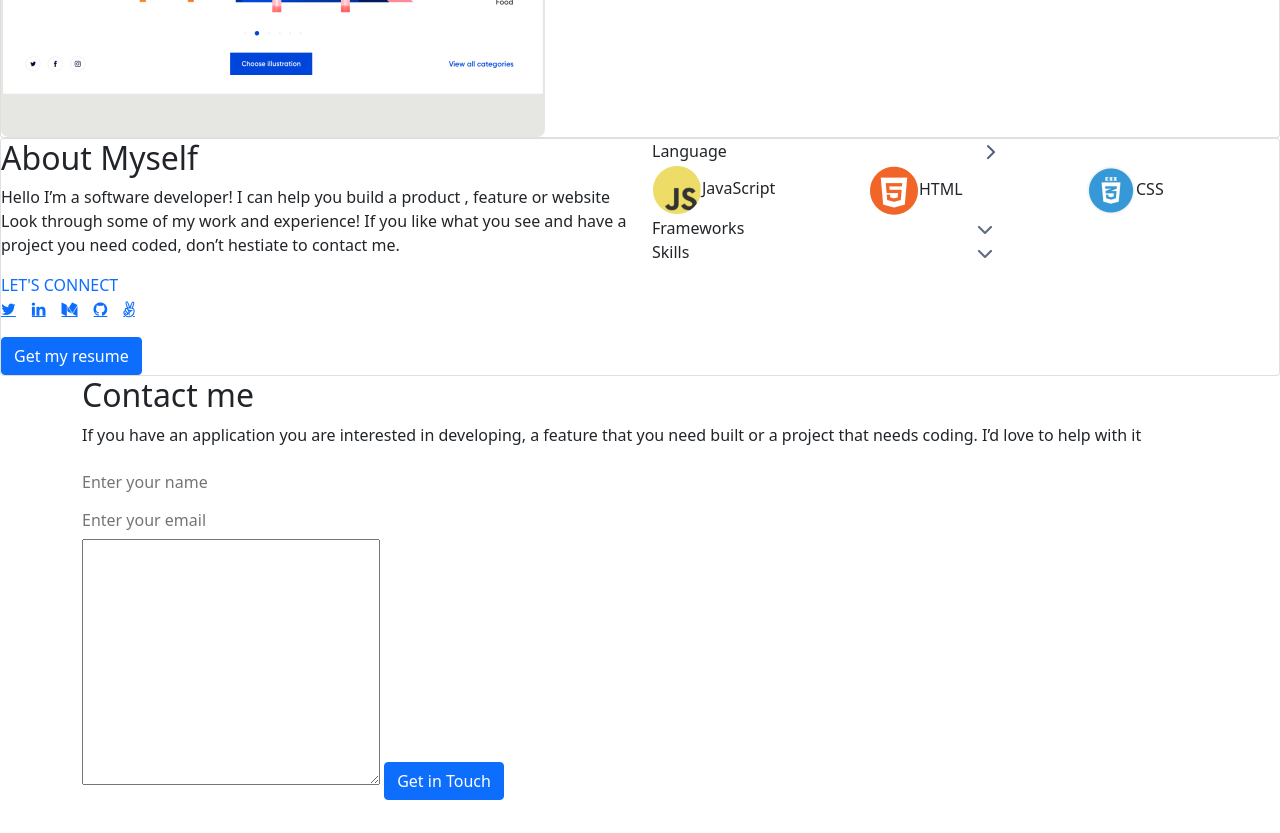
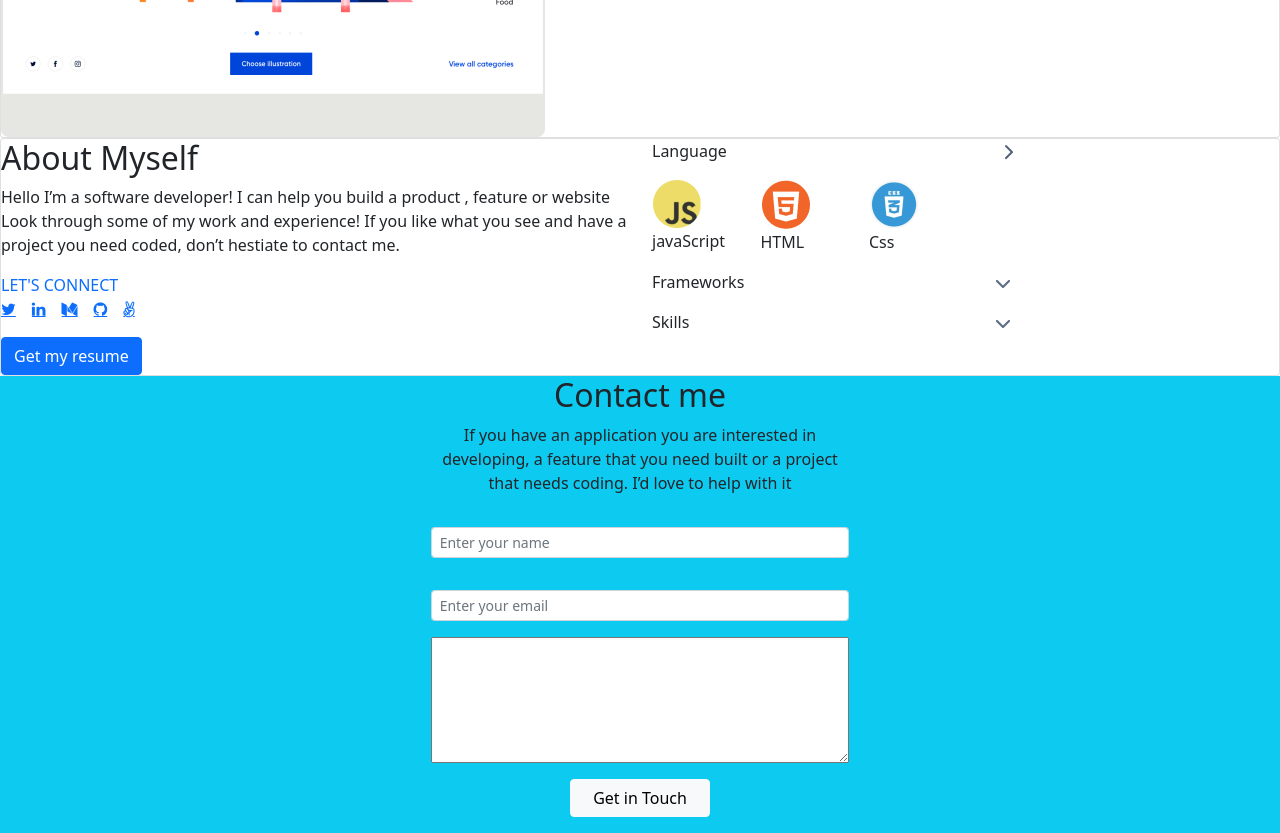
Before and after one commit to Matthieu96Code/Bootstrap-framework-project, a plain HTML site: page index.html in a window 1280 px wide. Shown: the part 560-1393 px from the top of the page. Before the commit the page ends 1360 px from the top, so only its background shows below. Drawn offline with nearby package versions, Linux system fonts and the light colour scheme.

Commit message:
centered footer and contact form

```diff
--- a/index.html
+++ b/index.html
@@ -81,22 +81,31 @@
                 </div>
                 <div class="col">
 
-                    <div class="row">
-                        <div class="col">Language</div>
-                        <div class="col"><img src="images/right.png" ></div>
+                    <div class="row" >
+                        <div class="col mb-3" >Language</div>
+                        <div class="col ps-5"><img src="images/right.png" ></div>
                     </div>
                        <div class="row ">
-                          <div class="col"><img src="images/js.png" alt="JavaScript icon">JavaScript</div>
-                          <div class="col"><img src="images/html.png" alt="html icon">HTML</div>
-                          <div class="col"><img src="images/css.png" alt="css icon">CSS</div>
+                          <div class="col-2">
+                            <img src="images/js.png" alt="JavaScript icon">
+                            <p>javaScript</p>
+                          </div>
+                          <div class="col-2">
+                            <img src="images/html.png" alt="html icon">
+                            <p>HTML</p>
+                          </div>
+                          <div class="col-2">
+                            <img src="images/css.png" alt="css icon">
+                            <p>Css</p>
+                          </div>
                        </div>
                     <div class="row">
-                        <div class="col">Frameworks</div>
-                        <div class="col"><img src="images/down.png" ></div>
+                        <div class="col mb-3">Frameworks</div>
+                        <div class="col ps-5"><img src="images/down.png" ></div>
                     </div>
                     <div class="row">
                         <div class="col">Skills</div>
-                        <div class="col"><img src="images/down.png" ></div>
+                        <div class="col ps-5"><img src="images/down.png" ></div>
                     </div>
                     <!--
                     <ul class="nav nav-pills flex-column">
@@ -130,19 +139,19 @@
         </div>
     </section>
     <!-- contact section -->
-    <section class="contact-section">
-        <div class="container justify-content-center">
-            <div class="row flex-column justify-content-center">
-                <div class="col">
-                    <h2>Contact me</h2>
-                    <p class="text">If you have an application you are interested in developing, a feature that you need built or a project that needs coding. I’d love to help with it </p>
+    <section class="contact-section bg-info">
+        <div class="container-fluid px-6">
+            <div class="flex-column align-content-center">
+                <div class="mx-auto col-md-4">
+                    <h2 class="text-center">Contact me</h2>
+                    <p class="text-center">If you have an application you are interested in developing, a feature that you need built or a project that needs coding. I’d love to help with it </p>
                 </div>
-                <div class="col">
-                    <input type="text" class="form-control-plaintext" placeholder="Enter your name" required>
-                    <input type="email" class="form-control-plaintext" placeholder="Enter your email" required>
-                    <textarea name="comment" id="textarea" cols="30" rows="10" required></textarea>
-                    <button type="submit" class="btn btn-primary">Get in Touch</button>
-                </div>
+                <form class="d-flex flex-column mx-auto col-md-4">
+                    <input type="text" class="form-control form-control-sm my-3" placeholder="Enter your name" required>
+                    <input type="email" class="form-control form-control-sm  my-3" placeholder="Enter your email" required>
+                    <textarea name="comment" id="textarea" cols="56" rows="5" required></textarea>
+                    <div class="text-center"><button type="submit" class="btn btn-light  my-3 col-md-4">Get in Touch</button></div>
+                </form>
             </div>
         </div>
     </section>
```
